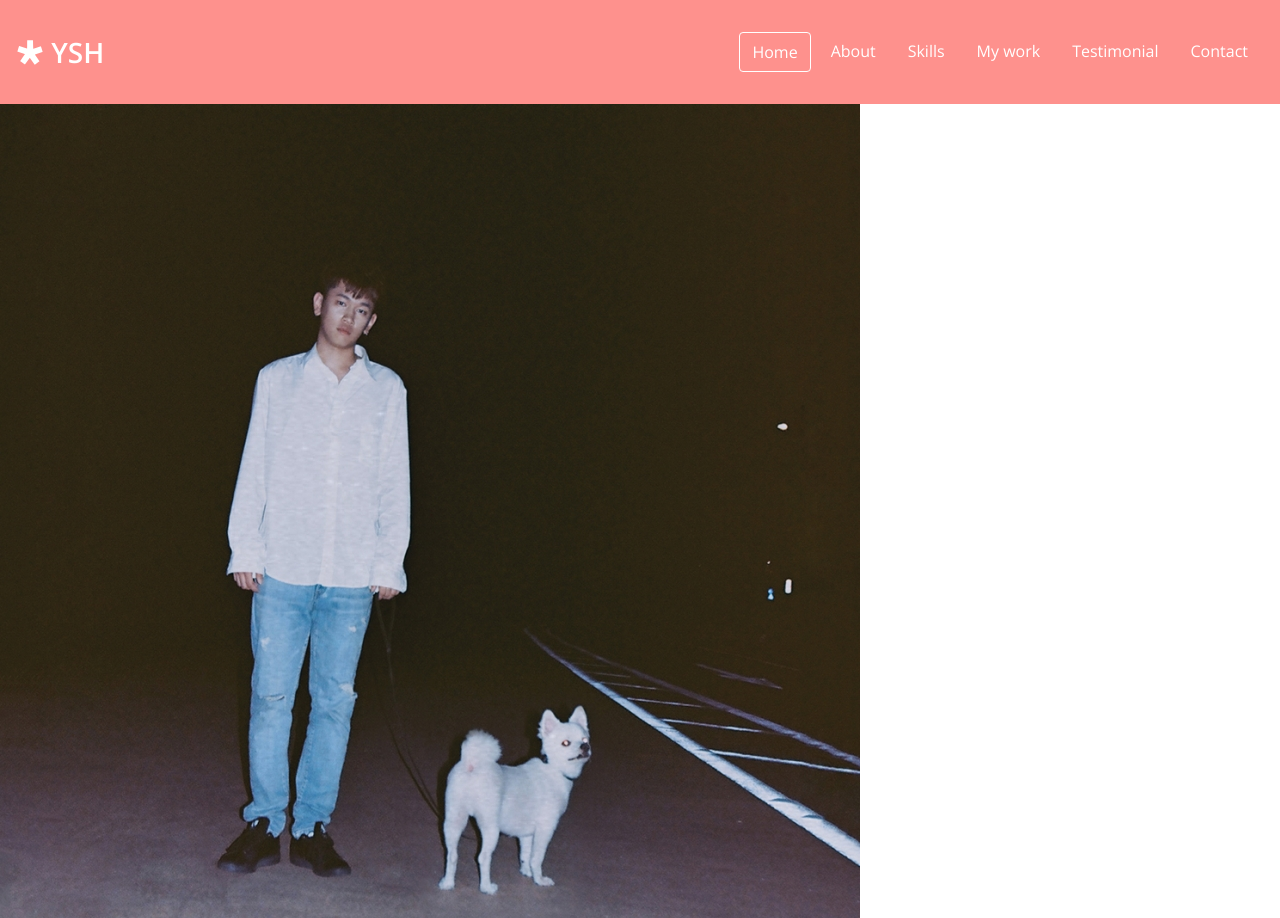
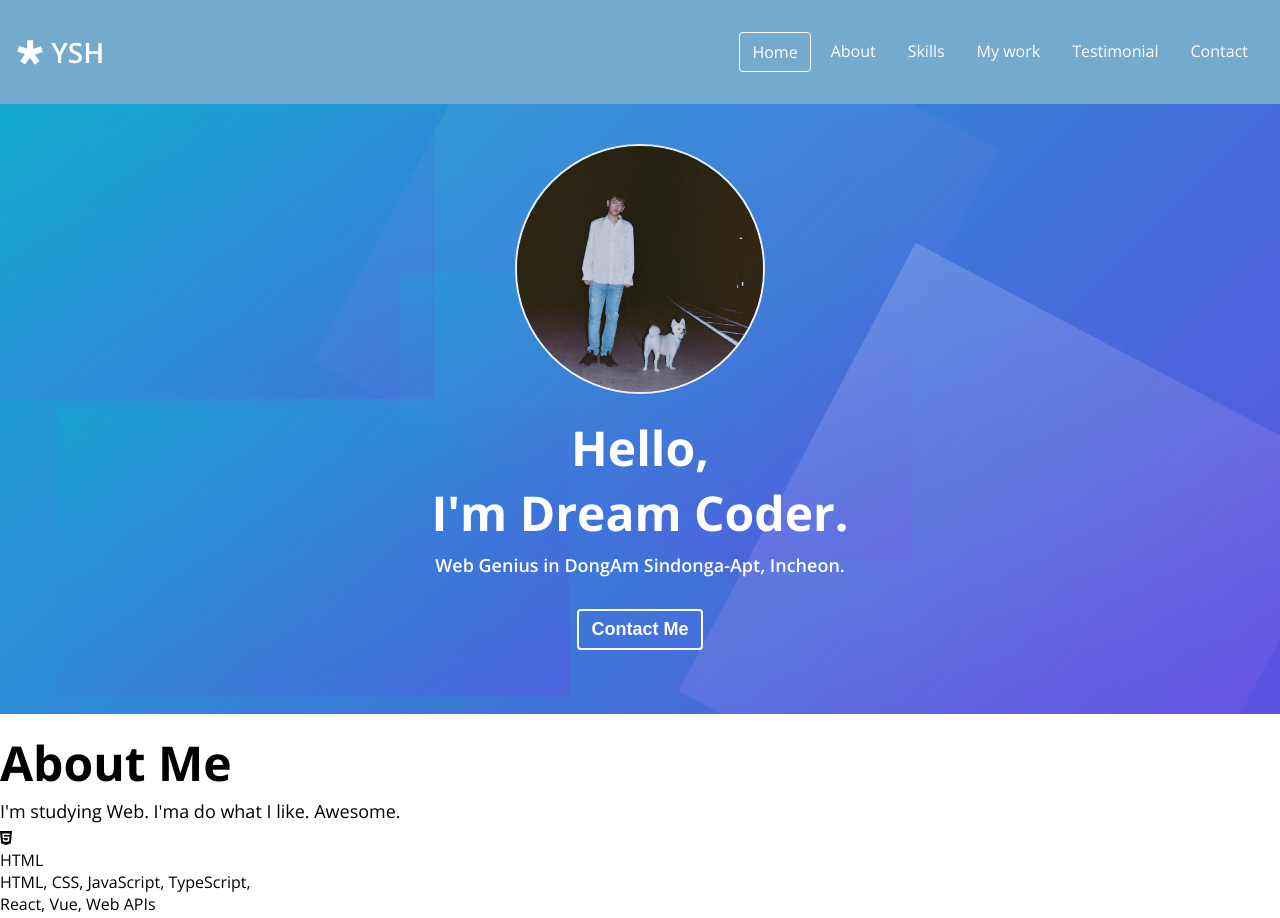
Before and after one commit to Yun-sang-hyeok/portfolio, a plain HTML site: page index.html in a window 1280 px wide. Shown: the top 918 px of the page. Drawn offline with nearby package versions, Linux system fonts and the light colour scheme.

Commit message:
CSS: Home

```diff
--- a/style.css
+++ b/style.css
@@ -4,6 +4,7 @@
   --color-white: #ffffff;
   --color-light-white: #eeeeee;
   --color-dark-white: #bdbdbd;
+  --color-dark-blue: #4682b4;
   --color-pink: #fe918d;
   --color-dark-pink: #ff6863;
   --color-dark-grey: #4d4d4d;
@@ -49,8 +50,18 @@ a {
 }
 
 ul {
+  padding-left: 0;
+}
+
+li {
   list-style: none;
-  padding-left: 0;
+}
+
+button {
+  background-color: transparent;
+  cursor: pointer;
+  border: none;
+  outline: none;
 }
 
 /* Typography */
@@ -88,7 +99,7 @@ p {
 #navbar {
   display: flex;
   justify-content: space-between;
-  background-color: var(--color-pink);
+  background-color: var(--color-blue);
   align-items: center;
   color: var(--color-white);
   padding: 16px;
@@ -115,5 +126,35 @@ p {
 }
 
 .navbar__menu__item:hover {
-  background-color: var(--color-dark-pink);
+  background-color: var(--color-dark-blue);
 }
+
+/* Home */
+
+#home {
+  background: url("imgs/home-background.png") center/cover no-repeat;
+  padding: 40px;
+  text-align: center;
+}
+
+.home__avatar {
+  width: 250px;
+  height: 250px;
+  border-radius: 50%;
+  border: 2px solid var(--color-light-white);
+}
+
+.home__title,
+.home__description {
+  color: var(--color-white);
+}
+
+.home__contact {
+  color: var(--color-white);
+  font-size: var(--font-regular);
+  font-weight: var(--weight-bold);
+  margin: 24px;
+  padding: 8px 12px;
+  border: 2px solid var(--color-white);
+  border-radius: var(--size-border-radius);
+}
```
Also changed, not shown: imgs/home-background.png (added).
